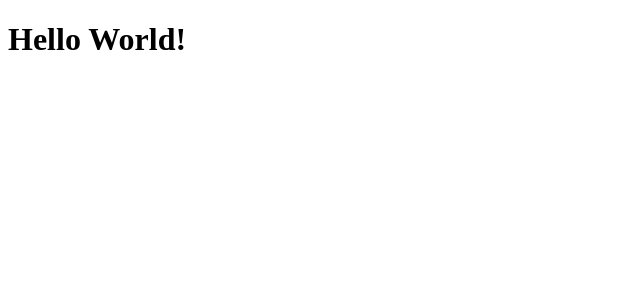
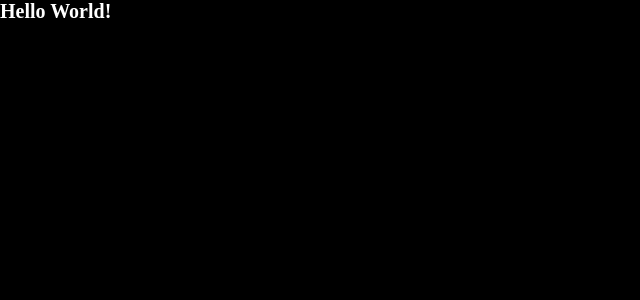
Before and after one commit to nublson/nublson, a Next.js app: page / in a window 1280 px wide. Shown: the top 300 px of the page, without its empty margins (0-640 px from the left). Built offline with nearby package versions, Linux system fonts and the light colour scheme.

Commit message:
add styled components

```diff
--- /dev/null
+++ b/babel.config.js
@@ -0,0 +1,4 @@
+module.exports = {
+  presets: ["next/babel"],
+  plugins: [["styled-components", { ssr: true }]],
+};
--- a/package.json
+++ b/package.json
@@ -11,10 +11,12 @@
   "dependencies": {
     "next": "11.1.2",
     "react": "17.0.2",
-    "react-dom": "17.0.2"
+    "react-dom": "17.0.2",
+    "styled-components": "^5.3.1"
   },
   "devDependencies": {
     "@types/react": "17.0.30",
+    "@types/styled-components": "^5.1.15",
     "eslint": "7.32.0",
     "eslint-config-next": "11.1.2",
     "typescript": "4.4.4"
--- /dev/null
+++ b/src/components/Layout/index.tsx
@@ -0,0 +1,17 @@
+import { ReactNode } from "react";
+import GlobalStyles from "../../styles/global";
+
+interface LayoutProps {
+  children: ReactNode;
+}
+
+const Layout = ({ children }: LayoutProps) => {
+  return (
+    <>
+      {children}
+      <GlobalStyles />
+    </>
+  );
+};
+
+export default Layout;
--- a/src/pages/_app.tsx
+++ b/src/pages/_app.tsx
@@ -1,6 +1,11 @@
 import type { AppProps } from "next/app";
+import Layout from "../components/Layout";
 
 function MyApp({ Component, pageProps }: AppProps) {
-  return <Component {...pageProps} />;
+  return (
+    <Layout>
+      <Component {...pageProps} />
+    </Layout>
+  );
 }
 export default MyApp;
--- /dev/null
+++ b/src/pages/_document.tsx
@@ -0,0 +1,32 @@
+import Document, { DocumentContext, DocumentInitialProps } from "next/document";
+import { ServerStyleSheet } from "styled-components";
+
+export default class MyDocument extends Document {
+  static async getInitialProps(
+    ctx: DocumentContext
+  ): Promise<DocumentInitialProps> {
+    const sheet = new ServerStyleSheet();
+    const originalRenderPage = ctx.renderPage;
+
+    try {
+      ctx.renderPage = () =>
+        originalRenderPage({
+          enhanceApp: (App) => (props) =>
+            sheet.collectStyles(<App {...props} />),
+        });
+
+      const initialProps = await Document.getInitialProps(ctx);
+      return {
+        ...initialProps,
+        styles: (
+          <>
+            {initialProps.styles}
+            {sheet.getStyleElement()}
+          </>
+        ),
+      };
+    } finally {
+      sheet.seal();
+    }
+  }
+}
--- /dev/null
+++ b/src/styles/global.ts
@@ -0,0 +1,19 @@
+import { createGlobalStyle } from "styled-components";
+
+export default createGlobalStyle`
+  *{
+    margin: 0;
+    padding: 0;
+    outline: none;
+    box-sizing: border-box;
+  }
+
+  html{
+    font-size: 62.5%;
+  }
+
+  body{
+    background-color: #000;
+    color: #fff;
+  }
+`;
```
Also changed, not shown: 1 other file (tests, documents, lock files or other folders).
